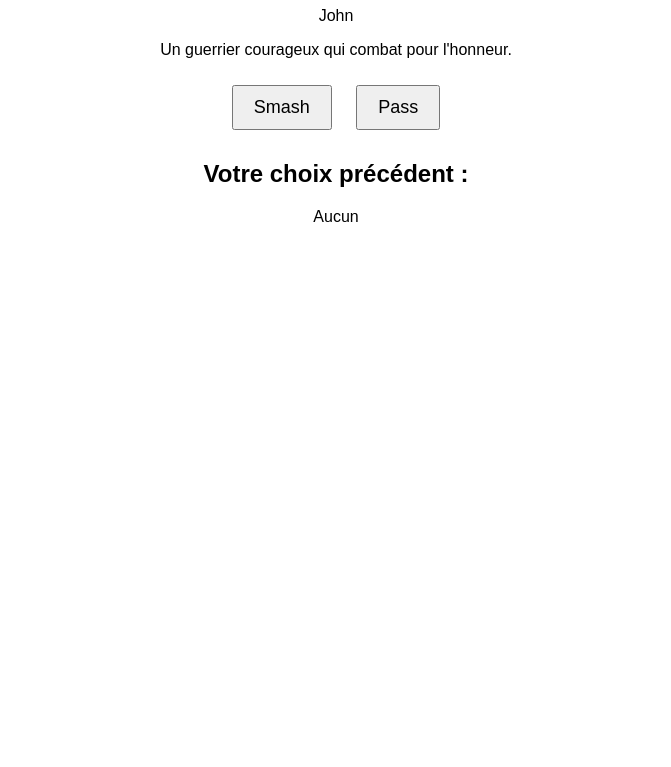
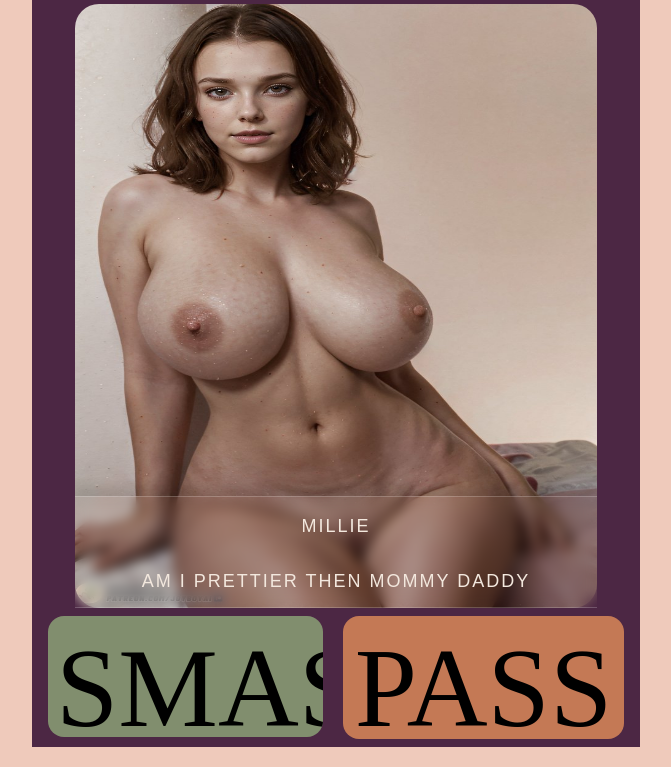
Before and after one commit to MrRoiPanda/smash-or-pass, a plain HTML site: page index.html in a window 1280 px wide. Shown: the part 73-840 px from the top of the page, without its empty margins (304-975 px from the left). Before the commit the page ends 800 px from the top, so only its background shows below. Drawn offline with Linux system fonts and the light colour scheme; a web font is replaced by a local one.

Commit message:
Add files via upload

```diff
--- a/characters.json
+++ b/characters.json
@@ -1,17 +1,22 @@
 [
     {
-        "name": "John",
-        "description": "Un guerrier courageux qui combat pour l'honneur.",
-        "image": "img/john.png"
+        "name": "Millie",
+        "description": "Am I prettier then mommy daddy",
+        "image": "img/Millie.jpg"
     },
     {
-        "name": "Mira",
-        "description": "Une mage puissante qui maîtrise les éléments.",
-        "image": "img/mira.png"
+        "name": "Kiernan",
+        "description": "Hey check it out...a old pic of mom~",
+        "image": "img/Kiernan.jpg"
     },
     {
-        "name": "Aegon",
+        "name": "Billie",
         "description": "Un roi déchu en quête de rédemption.",
-        "image": "img/aegon.png"
+        "image": "img/Billie.jpg"
+    },
+    {
+        "name": "Sydney",
+        "description": "Waiting for me darling?",
+        "image": "img/Sydney.jpg"
     }
 ]
--- /dev/null
+++ b/css/style.css
@@ -0,0 +1,108 @@
+* {
+    margin: 0;
+    padding: 0;
+}
+
+body {
+    font-size: 14px;
+    margin: 0;
+    box-sizing: border-box;
+    display: flex;
+    flex-direction: row;
+    justify-content: center;
+    align-items: center;
+    color: #000;
+    background-color: #efcabb;
+}
+
+h1 {
+    font-size: 32px;
+    color: #f3E8De;
+    text-transform: uppercase;
+}
+
+.content {
+    width: 608px;
+    height: 100vh;
+    background: #4c2744;
+    top: 0px;
+    left: 0px;
+    overflow: hidden;
+    display: flex;
+    flex-direction: column;
+    align-items: center;
+}
+
+.card {
+    position: relative;
+    max-width: 522px;
+    display: flex;
+    justify-content: center;
+    align-items: center;
+    flex-direction: column;
+
+    overflow: hidden;
+}
+
+#characterImage {
+    width: 522px;
+    height: 760px;
+    background-repeat: no-repeat;
+    background-size: cover;
+    border-radius: 24px;
+    border-width: 0;
+    overflow: hidden;
+}
+
+.characterData{
+    bottom: 0;
+    display: flex;
+    width: 100%;
+    max-height: 160px;
+    position: absolute;
+    justify-content: center;
+    align-items: center;
+    flex-direction: column;
+
+    box-shadow: 0 -10px 10px rgba(0, 0, 0, 0.1);
+    border: 1px solid rgba(255, 255, 255, 0.2);
+    backdrop-filter: blur(6px);
+
+    text-transform: uppercase;
+    letter-spacing: 2px;
+    font-weight: 500;
+    font-size: 18px;
+    line-height: 1.1em;
+}
+
+#characterName, #characterDescription {
+    margin: 20px 0 15px;
+    color: #f3E8De;
+}
+
+.btn {
+    padding: 8px;
+    margin: 8px;
+    border-radius: 16px;
+    border: 0;
+    overflow: hidden;
+
+    font-family: Karantina;
+    font-weight: Regular;
+    font-size: 112px;
+    text-transform: uppercase;
+    text-align: center;
+}
+
+#smashBtn {
+    width: 275px;
+    height: 121px;
+    background: #818e6e;
+}
+
+#passBtn {
+    width: 281px;
+    height: 123px;
+    background: #c47955;
+    margin: 8px;
+}
--- a/index.html
+++ b/index.html
@@ -5,6 +5,8 @@
     <meta charset="UTF-8">
     <meta name="viewport" content="width=device-width, initial-scale=1.0">
     <title>Smash or Pass avec Personnages</title>
+    <link href="https://fonts.googleapis.com/css?family=Karantina&display=swap" rel="stylesheet" />
+    <link href="./css/style.css" rel="stylesheet" />
     <style>
         body {
             font-family: Arial, sans-serif;
@@ -18,19 +20,34 @@
             font-size: 18px;
             cursor: pointer;
         }
+
+        img {
+            margin-top: 20px;
+            width: 200px;
+            height: auto;
+            border: 2px solid #000;
+        }
     </style>
 </head>
 
 <body>
-    <h1>Smash or Pass</h1>
-    <p id="characterName">Cliquez pour obtenir un personnage</p>
-    <p id="characterDescription"></p>
+    <div class="content">
+        <h1>Smash or Pass</h1>
 
-    <button id="smashBtn">Smash</button>
-    <button id="passBtn">Pass</button>
+        <div class="card">
 
-    <h2>Votre choix précédent :</h2>
-    <p id="previousChoice">Aucun</p>
+            <img id="characterImage" src="" alt="Image du personnage">
+            <div class="characterData">
+                <p id="characterName">Cliquez pour obtenir un personnage</p>
+                <p id="characterDescription"></p>
+            </div>
+        </div>
+
+        <div>
+            <button class="btn" id="smashBtn">Smash</button>
+            <button class="btn" id="passBtn">Pass</button>
+        </div>
+    </div>
 
     <script>
         let characters = [];
@@ -50,28 +67,19 @@
             const character = characters[randomIndex];
             document.getElementById('characterName').textContent = character.name;
             document.getElementById('characterDescription').textContent = character.description;
+            document.getElementById('characterImage').src = character.image;
         }
 
         // Sauvegarder et afficher "Smash"
         document.getElementById('smashBtn').addEventListener('click', () => {
             localStorage.setItem('choice', 'Smash');
-            document.getElementById('previousChoice').textContent = 'Smash';
             displayRandomCharacter();
         });
 
         // Sauvegarder et afficher "Pass"
         document.getElementById('passBtn').addEventListener('click', () => {
             localStorage.setItem('choice', 'Pass');
-            document.getElementById('previousChoice').textContent = 'Pass';
             displayRandomCharacter();
-        });
-
-        // Charger le choix précédent
-        document.addEventListener('DOMContentLoaded', () => {
-            const previousChoice = localStorage.getItem('choice');
-            if (previousChoice) {
-                document.getElementById('previousChoice').textContent = previousChoice;
-            }
         });
     </script>
 </body>
```
Also changed, not shown: img/Billie.jpg (added), img/Kiernan.jpg (added), img/Millie.jpg (added), img/Sydney.jpg (added).
